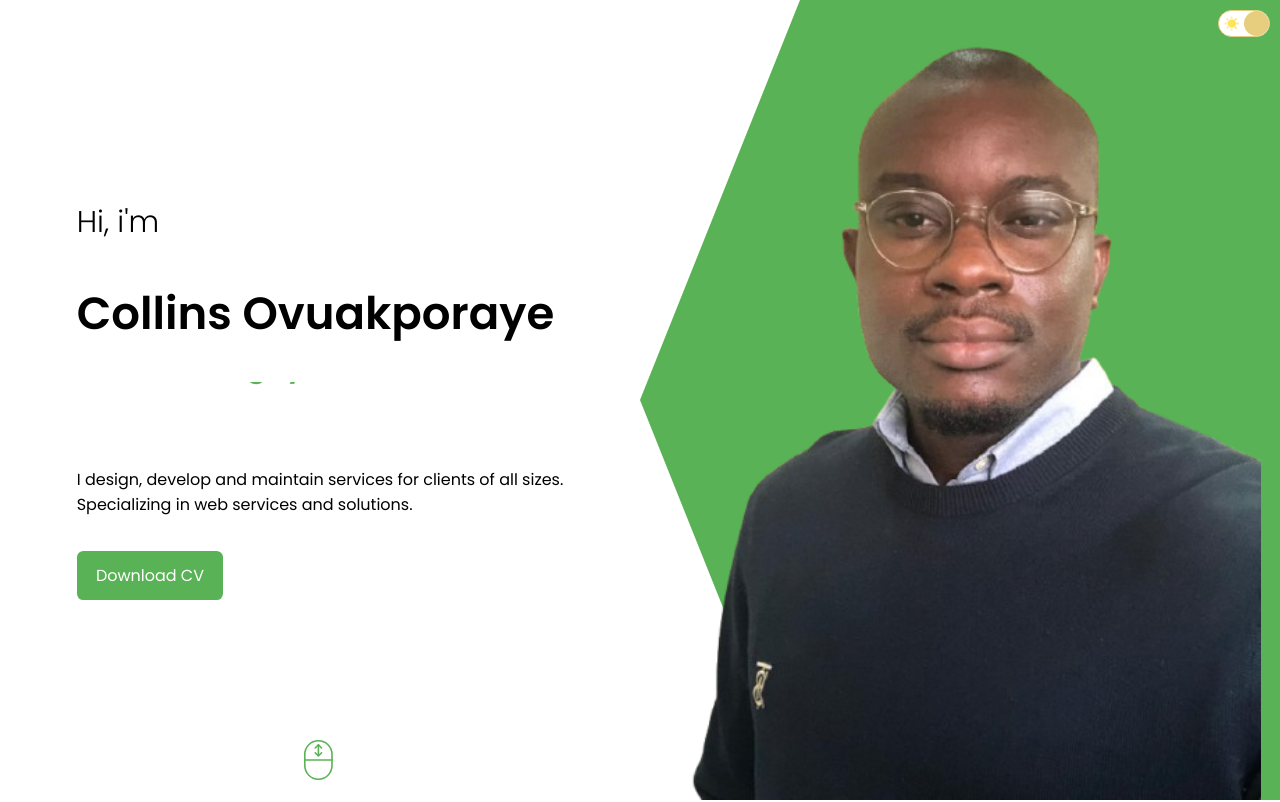
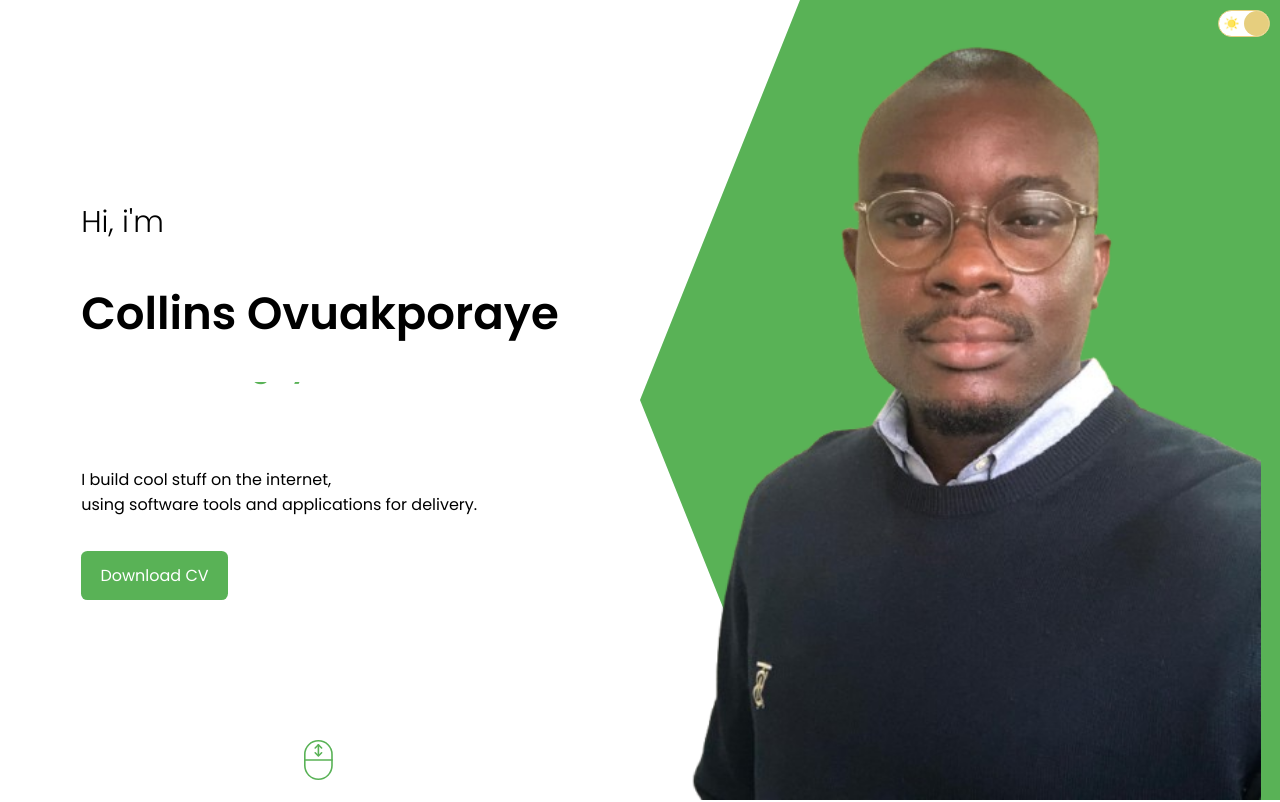
Before and after one commit to Codexgrey/Portfolio, a React (Create React App) app: page / in a window 1280 px wide. Shown: the top 802 px of the page. Built offline with nearby package versions, Linux system fonts and the light colour scheme.

Commit message:
update intro

```diff
--- a/src/components/intro/Intro.jsx
+++ b/src/components/intro/Intro.jsx
@@ -23,8 +23,8 @@ const Intro = () => {
                 </div>
 
                 <p className="i-desc">
-                    I design, develop and maintain services for clients of all sizes. <br />
-                    Specializing in web services and solutions.
+                    I build cool stuff on the internet,<br />
+                    using software tools and applications for delivery.
                 </p>
                 <a className="cv" href={CV} download>Download CV</a>
             </div>
```
